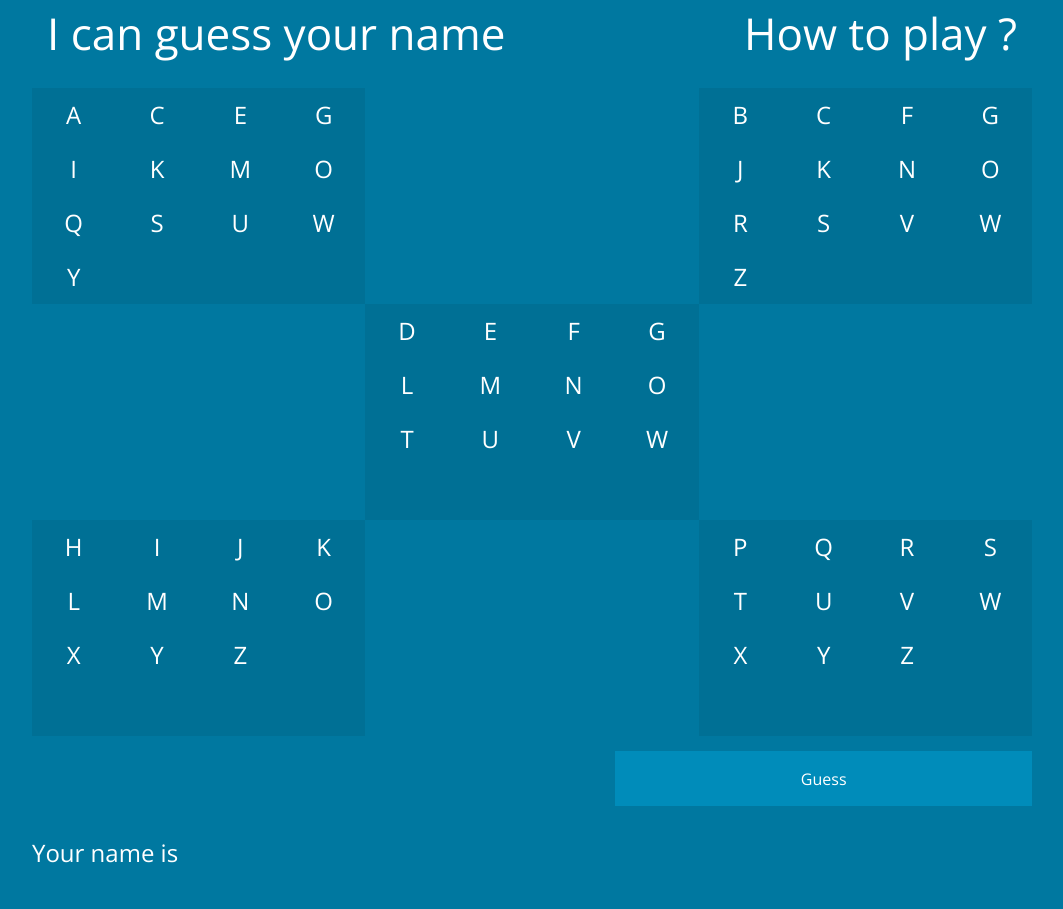
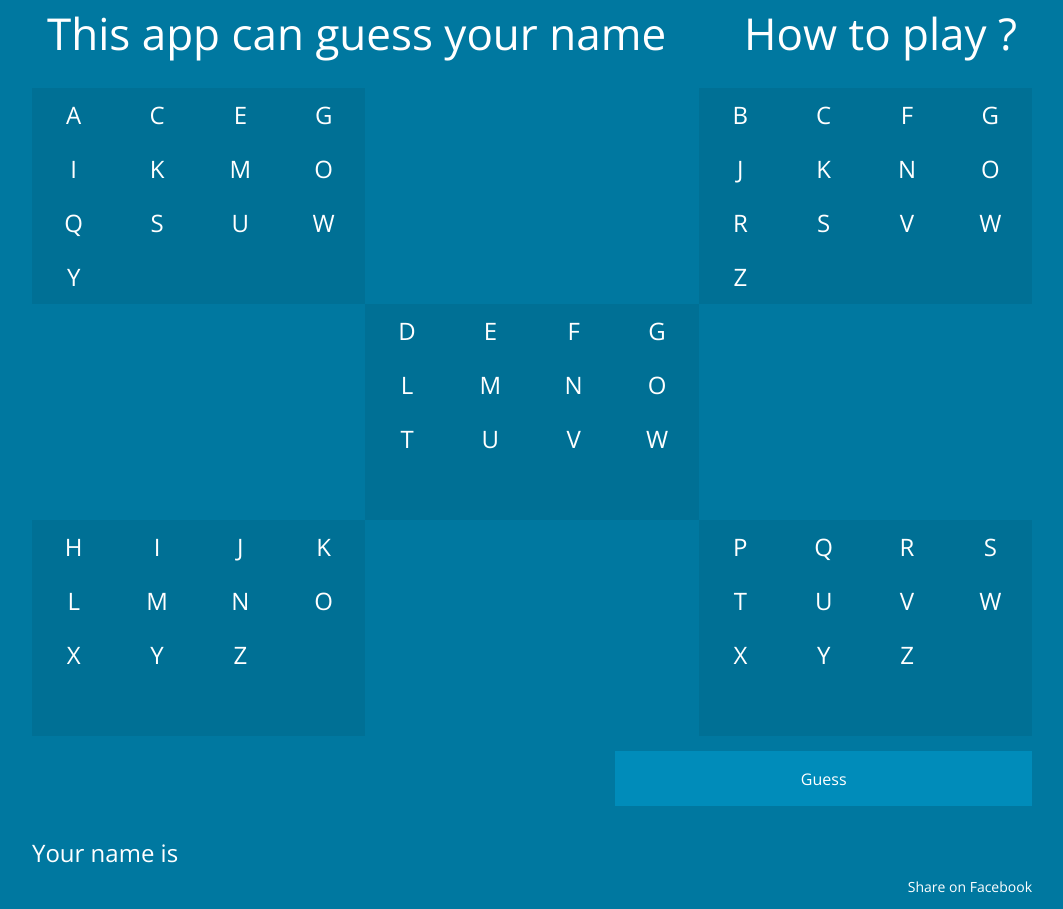
Before and after one commit to MacKittipat/nameguesser, a plain HTML site: page index.html in a window 1280 px wide. Shown: the whole page, without its empty margins (108-1171 px from the left). Before the commit the page ends 880 px from the top, so only its background shows below. Drawn offline with nearby package versions, Linux system fonts and the light colour scheme.

Commit message:
Add facebook share button

```diff
--- a/assets/css/style.css
+++ b/assets/css/style.css
@@ -3,30 +3,34 @@
 }
 body {
     background-color: #0078a0;
-    color: white;
+    color: #ffffff;
     font-size: 24px;
 }
 a {
-    color: white;
+    color: #ffffff;
 }
 a:hover {
-    color: white
+    color: #dcdcdc;
+}
+
+.row_margin {
+    margin-bottom: 15px;
 }
 .card {
     background-color: #007095;
     cursor: pointer;
 }
+.card .column {
+    text-align: center;
+    padding: 15px 0px 15px 0px;
+}
 .card_selected {
     /*background-color: #006688;*/
     background-color: #008cba;
 }
-.card .column {
-    text-align: center;
-    padding: 15px 0px 15px 0px;
-}
-.row_margin {
-    margin-bottom: 15px;
-}
 #txtAnswer {
     font-weight: bolder;
 }
+#footer {
+    font-size: 14px;
+}
--- a/index.html
+++ b/index.html
@@ -1,7 +1,7 @@
 <!DOCTYPE html>
 <html>
     <head>
-        <title>I can guess your name</title>
+        <title>This app can guess your name</title>
         <meta charset="UTF-8">
         <meta name="viewport" content="width=device-width">
         <link rel="stylesheet" type="text/css" href="assets/lib/foundation/css/normalize.css">
@@ -15,7 +15,7 @@
         <div class="row row_margin">
             <h1 class="column large-12">
                 <a href="" style="float: left">
-                    I can guess your name
+                    This app can guess your name
                 </a>
                 <a href="https://github.com/MacKittipat/nameguesser/wiki#wiki-how-to-play" style="float: right">
                     How to play ?
@@ -339,5 +339,10 @@
         <div class="row row_margin">
             Your name is <span id="txtAnswer"></span>
         </div>
+        <div class="row row_margin" id="footer">
+            <a style="float: right" target="_blank" href="https://www.facebook.com/sharer/sharer.php?u=http://mackittipat.github.io/nameguesser">
+                Share on Facebook
+            </a>
+        </div>
     </body>
 </html>
```
